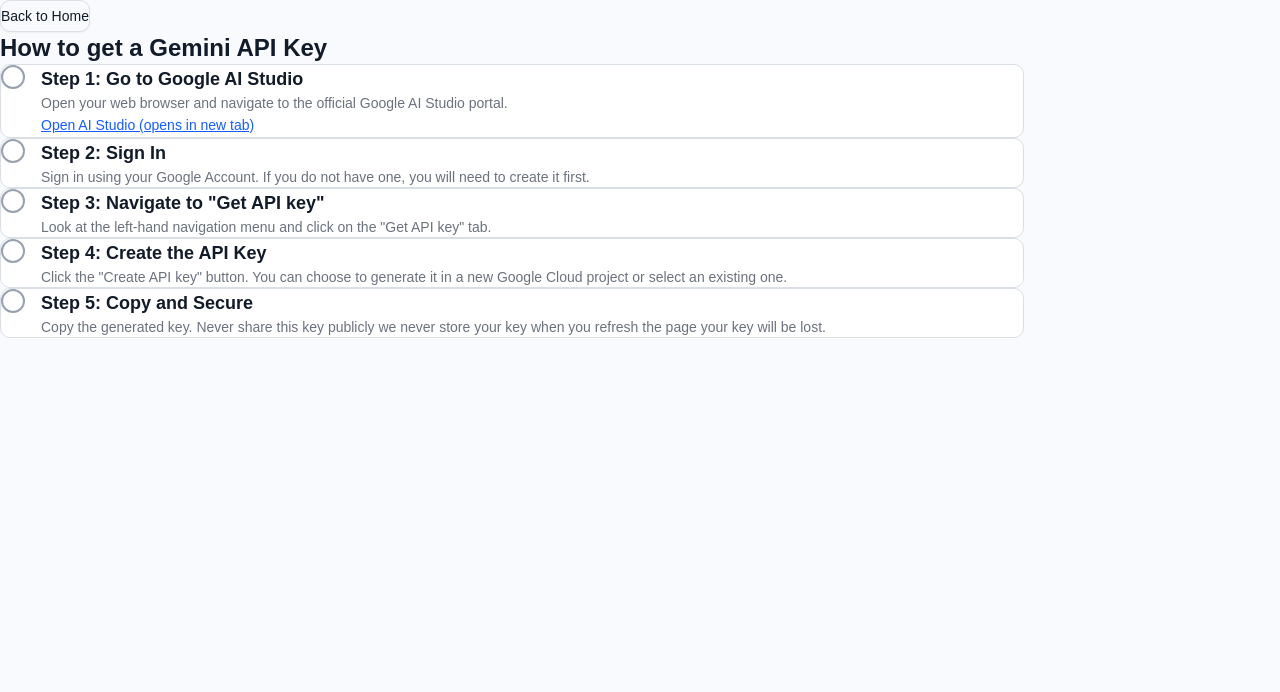
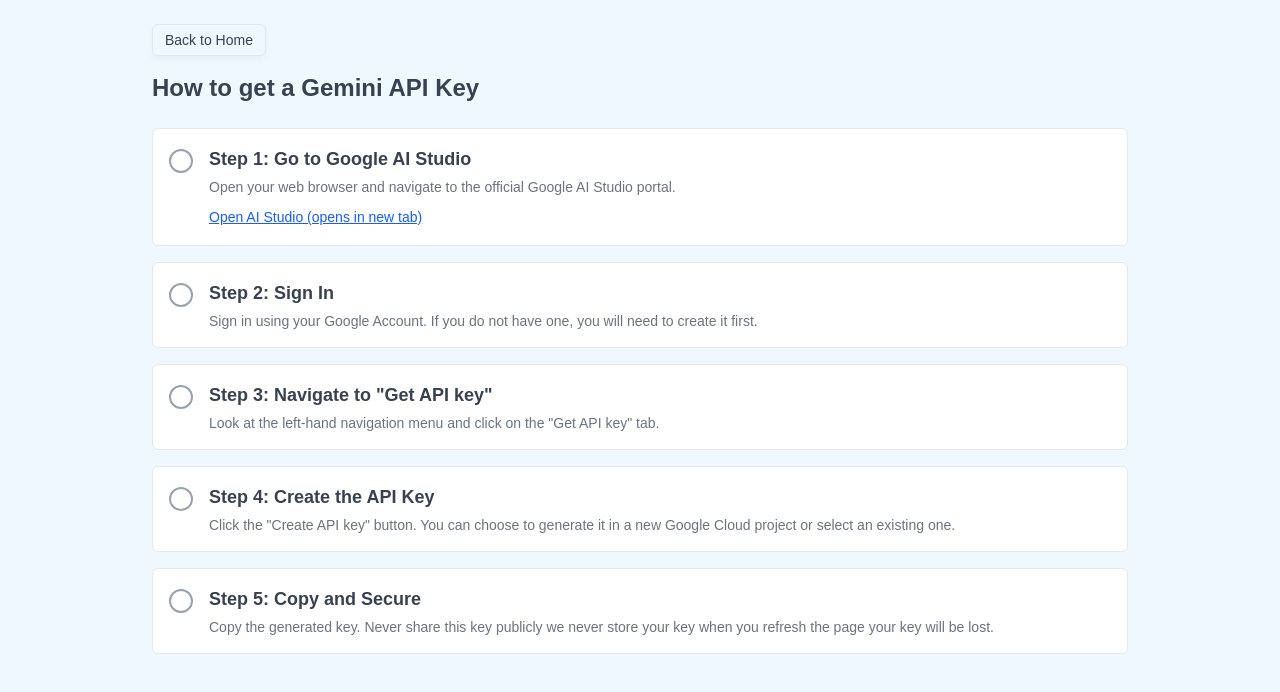
Before and after one commit to yogesh-hunarho/opportunity-rag, a Next.js app: page /gemini-guide in a window 1280 px wide. Shown: the top 692 px of the page. Built offline with nearby package versions, Linux system fonts and the light colour scheme.

Commit message:
fix:revert the css

```diff
--- a/app/globals.css
+++ b/app/globals.css
@@ -127,7 +127,7 @@
 
 
 /* final css */
-/* @import "tailwindcss";
+@import "tailwindcss";
 
 @custom-variant dark (&:is(.dark *));
 
@@ -299,179 +299,4 @@
   body {
     @apply bg-background text-foreground;
   }
-} */
-
-
-@import "tailwindcss";
-
-@custom-variant dark (&:is(.dark *));
-
-:root {
-  /* Base */
-  --background: oklch(0.985 0.004 260);
-  --foreground: oklch(0.22 0.03 260);
-
-  /* Surface */
-  --card: oklch(1 0 0);
-  --card-foreground: oklch(0.22 0.03 260);
-  --popover: oklch(1 0 0);
-  --popover-foreground: oklch(0.22 0.03 260);
-
-  /* Brand */
-  --primary: oklch(0.65 0.15 200); /* neon cyan */
-  --primary-foreground: oklch(1 0 0);
-
-  --accent: oklch(0.60 0.18 290); /* purple glow */
-  --accent-foreground: oklch(1 0 0);
-
-  --secondary: oklch(0.94 0.01 260);
-  --secondary-foreground: oklch(0.30 0.02 260);
-
-  /* Utility */
-  --muted: oklch(0.96 0.006 260);
-  --muted-foreground: oklch(0.55 0.02 260);
-
-  --border: oklch(0.90 0.01 260);
-  --input: oklch(0.90 0.01 260);
-  --ring: oklch(0.65 0.15 200);
-
-  /* Charts */
-  --chart-1: oklch(0.65 0.15 200);
-  --chart-2: oklch(0.60 0.18 290);
-  --chart-3: oklch(0.72 0.14 220);
-  --chart-4: oklch(0.55 0.12 260);
-  --chart-5: oklch(0.48 0.10 280);
-
-  /* Sidebar */
-  --sidebar: oklch(0.97 0.006 260);
-  --sidebar-foreground: oklch(0.22 0.03 260);
-  --sidebar-primary: oklch(0.65 0.15 200);
-  --sidebar-primary-foreground: oklch(1 0 0);
-  --sidebar-accent: oklch(0.60 0.18 290);
-  --sidebar-accent-foreground: oklch(1 0 0);
-  --sidebar-border: oklch(0.90 0.01 260);
-  --sidebar-ring: oklch(0.65 0.15 200);
-
-  /* Typography */
-  --font-sans: "DM Sans", sans-serif;
-  --font-serif: "Lora", serif;
-  --font-mono: "IBM Plex Mono", monospace;
-
-  /* Radius */
-  --radius: 0.75rem;
-
-  /* Shadows */
-  --shadow-xs: 0 2px 6px -1px hsl(220 40% 20% / 0.08);
-  --shadow-sm: 0 4px 12px -2px hsl(220 40% 20% / 0.12);
-  --shadow-md: 0 10px 30px -8px hsl(220 40% 20% / 0.15);
-  --shadow-lg: 0 20px 50px -12px hsl(220 40% 20% / 0.25);
 }
-
-.dark {
-  --background: oklch(0.15 0.04 260); /* deep navy */
-  --foreground: oklch(0.92 0.01 260);
-
-  --card: oklch(0.20 0.04 260);
-  --card-foreground: oklch(0.92 0.01 260);
-  --popover: oklch(0.20 0.04 260);
-  --popover-foreground: oklch(0.92 0.01 260);
-
-  --primary: oklch(0.78 0.16 200); /* neon cyan */
-  --primary-foreground: oklch(0.15 0.04 260);
-
-  --accent: oklch(0.65 0.18 290); /* purple glow */
-  --accent-foreground: oklch(0.95 0.01 260);
-
-  --secondary: oklch(0.28 0.03 260);
-  --secondary-foreground: oklch(0.80 0.01 260);
-
-  --muted: oklch(0.25 0.02 260);
-  --muted-foreground: oklch(0.65 0.02 260);
-
-  --border: oklch(0.35 0.03 260);
-  --input: oklch(0.35 0.03 260);
-  --ring: oklch(0.78 0.16 200);
-
-  --chart-1: oklch(0.78 0.16 200);
-  --chart-2: oklch(0.65 0.18 290);
-  --chart-3: oklch(0.72 0.14 220);
-  --chart-4: oklch(0.60 0.12 260);
-  --chart-5: oklch(0.52 0.10 280);
-
-  --sidebar: oklch(0.18 0.04 260);
-  --sidebar-foreground: oklch(0.92 0.01 260);
-  --sidebar-primary: oklch(0.78 0.16 200);
-  --sidebar-primary-foreground: oklch(0.15 0.04 260);
-  --sidebar-accent: oklch(0.65 0.18 290);
-  --sidebar-accent-foreground: oklch(0.95 0.01 260);
-  --sidebar-border: oklch(0.35 0.03 260);
-  --sidebar-ring: oklch(0.78 0.16 200);
-
-  --shadow-xs: 0 4px 12px -2px hsl(200 90% 60% / 0.15);
-  --shadow-sm: 0 10px 30px -6px hsl(200 90% 60% / 0.25);
-  --shadow-md: 0 20px 60px -10px hsl(260 90% 65% / 0.35);
-  --shadow-lg: 0 30px 90px -12px hsl(260 90% 65% / 0.45);
-}
-
-* {
-  margin: 0;
-  padding: 0;
-  box-sizing: border-box; /* Optional, but highly recommended for consistent box model behavior */
-}
-
-@theme inline {
-  --color-background: var(--background);
-  --color-foreground: var(--foreground);
-  --color-card: var(--card);
-  --color-card-foreground: var(--card-foreground);
-  --color-popover: var(--popover);
-  --color-popover-foreground: var(--popover-foreground);
-  --color-primary: var(--primary);
-  --color-primary-foreground: var(--primary-foreground);
-  --color-secondary: var(--secondary);
-  --color-secondary-foreground: var(--secondary-foreground);
-  --color-muted: var(--muted);
-  --color-muted-foreground: var(--muted-foreground);
-  --color-accent: var(--accent);
-  --color-accent-foreground: var(--accent-foreground);
-  --color-border: var(--border);
-  --color-input: var(--input);
-  --color-ring: var(--ring);
-
-  --font-sans: var(--font-sans);
-  --font-serif: var(--font-serif);
-  --font-mono: var(--font-mono);
-
-  --radius-sm: calc(var(--radius) - 4px);
-  --radius-md: calc(var(--radius) - 2px);
-  --radius-lg: var(--radius);
-  --radius-xl: calc(var(--radius) + 4px);
-}
-
-@layer base {
-  * {
-    @apply border-border outline-ring/50;
-  }
-
-  body {
-    @apply bg-background text-foreground font-sans antialiased;
-  }
-}
-
-@layer utilities {
-  .glow-cyan {
-    box-shadow: 0 0 30px oklch(0.78 0.16 200 / 0.45);
-  }
-
-  .glow-purple {
-    box-shadow: 0 0 36px oklch(0.65 0.18 290 / 0.45);
-  }
-
-  .gradient-ai {
-    background: linear-gradient(
-      135deg,
-      oklch(0.78 0.16 200),
-      oklch(0.65 0.18 290)
-    );
-  }
-}
```
